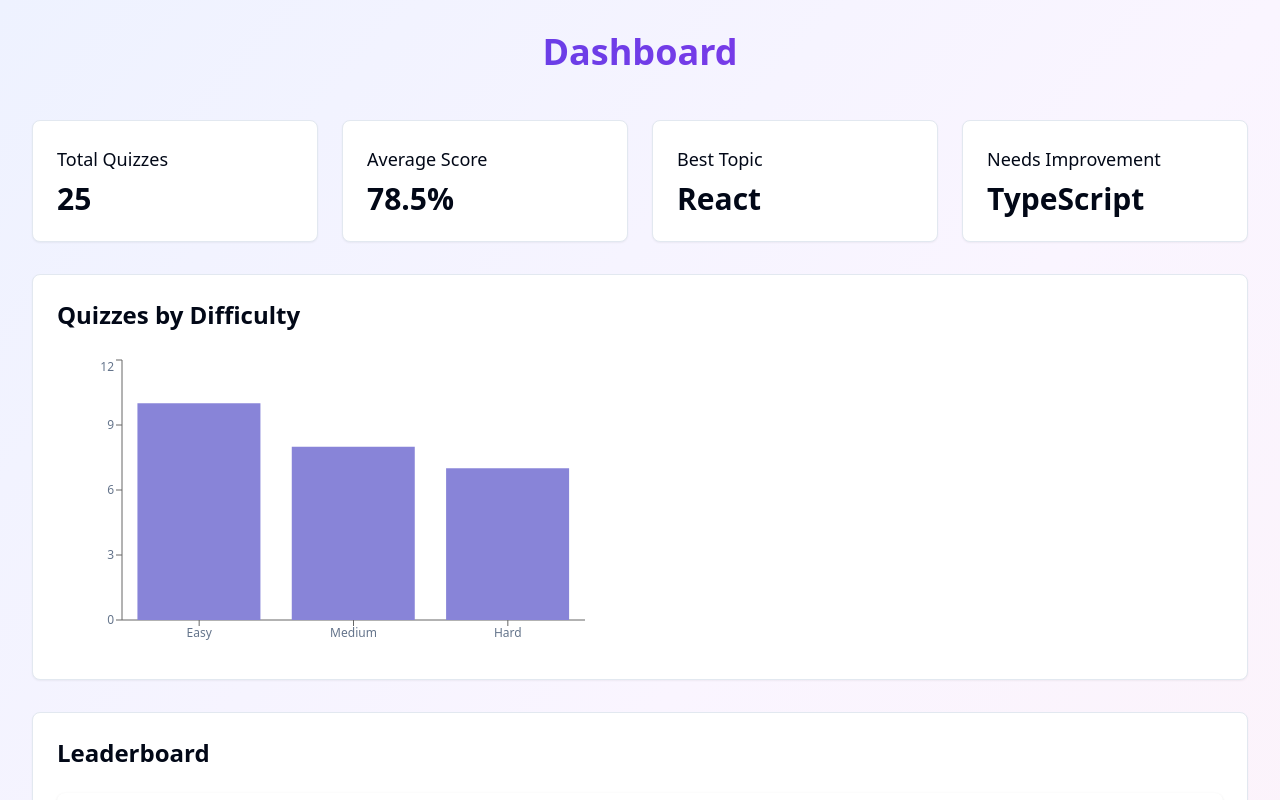
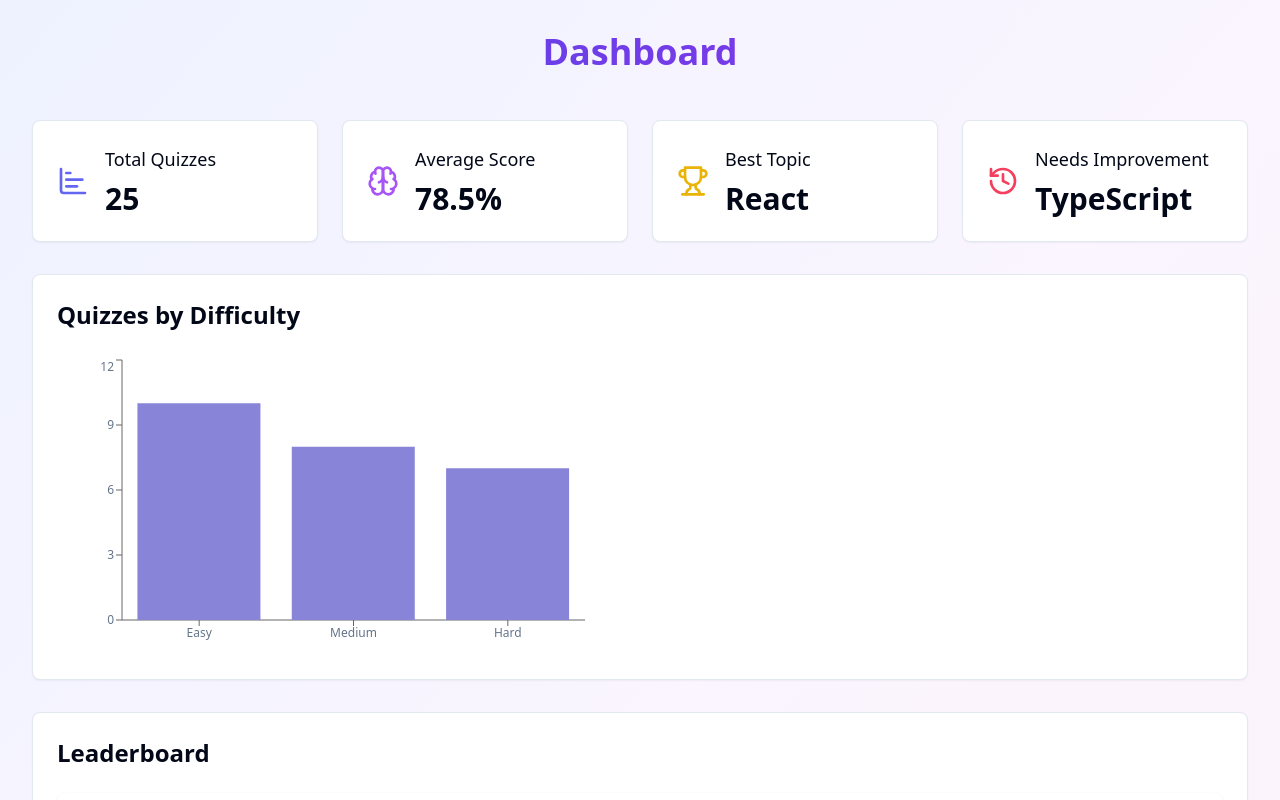
Before and after one commit to HarshG2005/quizzenator-helper-codered, a React (Vite) app: page /dashboard in a window 1280 px wide. Shown: the top 800 px of the page. Built offline with nearby package versions, Linux system fonts and the light colour scheme.

Commit message:
Implement requested code changes
[skip gpt_engineer]

```diff
--- a/src/pages/Dashboard.tsx
+++ b/src/pages/Dashboard.tsx
@@ -3,6 +3,7 @@ import { ChartContainer, ChartTooltip } from "@/components/ui/chart";
 import { BarChart, Bar, XAxis, YAxis, Tooltip } from "recharts";
 import { useQuery } from "@tanstack/react-query";
 import type { DashboardStats, QuizHistory, LeaderboardEntry } from "@/types/quiz";
+import { Trophy, ChartBar, History, Brain } from "lucide-react";
 
 // Mock data - replace with actual API calls
 const fetchDashboardStats = async (): Promise<DashboardStats> => ({
@@ -59,20 +60,40 @@ const Dashboard = () => {
         {/* Stats Overview */}
         <div className="grid grid-cols-1 md:grid-cols-2 lg:grid-cols-4 gap-6">
           <Card className="p-6">
+            <div className="flex items-center gap-4">
+              <ChartBar className="w-8 h-8 text-indigo-500" />
+              <div>
                 <h3 className="text-lg font-medium mb-2">Total Quizzes</h3>
                 <p className="text-3xl font-bold">{stats?.totalQuizzesTaken}</p>
+              </div>
+            </div>
           </Card>
           <Card className="p-6">
+            <div className="flex items-center gap-4">
+              <Brain className="w-8 h-8 text-purple-500" />
+              <div>
                 <h3 className="text-lg font-medium mb-2">Average Score</h3>
                 <p className="text-3xl font-bold">{stats?.averageScore}%</p>
+              </div>
+            </div>
           </Card>
           <Card className="p-6">
+            <div className="flex items-center gap-4">
+              <Trophy className="w-8 h-8 text-yellow-500" />
+              <div>
                 <h3 className="text-lg font-medium mb-2">Best Topic</h3>
                 <p className="text-3xl font-bold">{stats?.bestTopic}</p>
+              </div>
+            </div>
           </Card>
           <Card className="p-6">
+            <div className="flex items-center gap-4">
+              <History className="w-8 h-8 text-rose-500" />
+              <div>
                 <h3 className="text-lg font-medium mb-2">Needs Improvement</h3>
                 <p className="text-3xl font-bold">{stats?.worstTopic}</p>
+              </div>
+            </div>
           </Card>
         </div>
 
--- a/src/types/quiz.ts
+++ b/src/types/quiz.ts
@@ -35,7 +35,7 @@ export interface QuizHistory {
   topic: string;
   score: number;
   totalQuestions: number;
-  difficulty: QuizConfig['difficulty'];
+  difficulty: 'easy' | 'medium' | 'hard';
 }
 
 export interface LeaderboardEntry {
```
Lines whose indentation alone changed are shown as unchanged.
